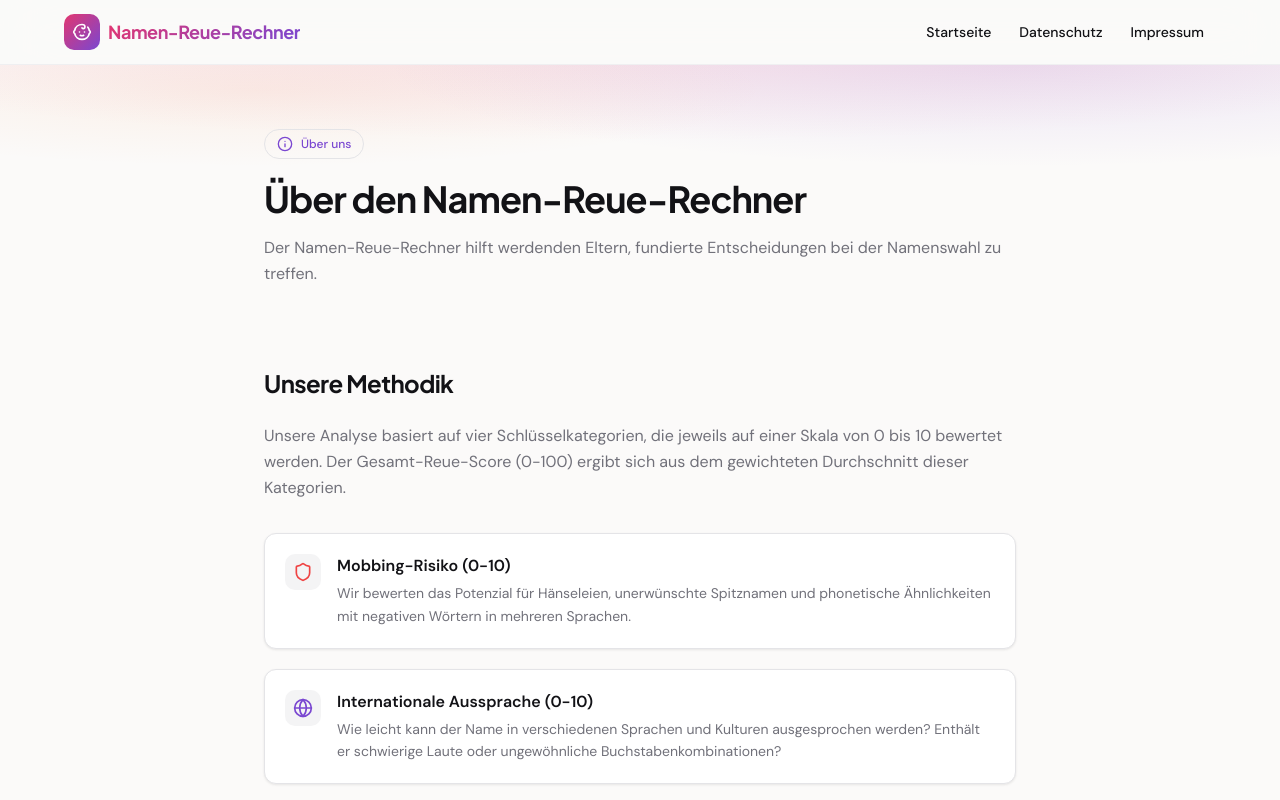
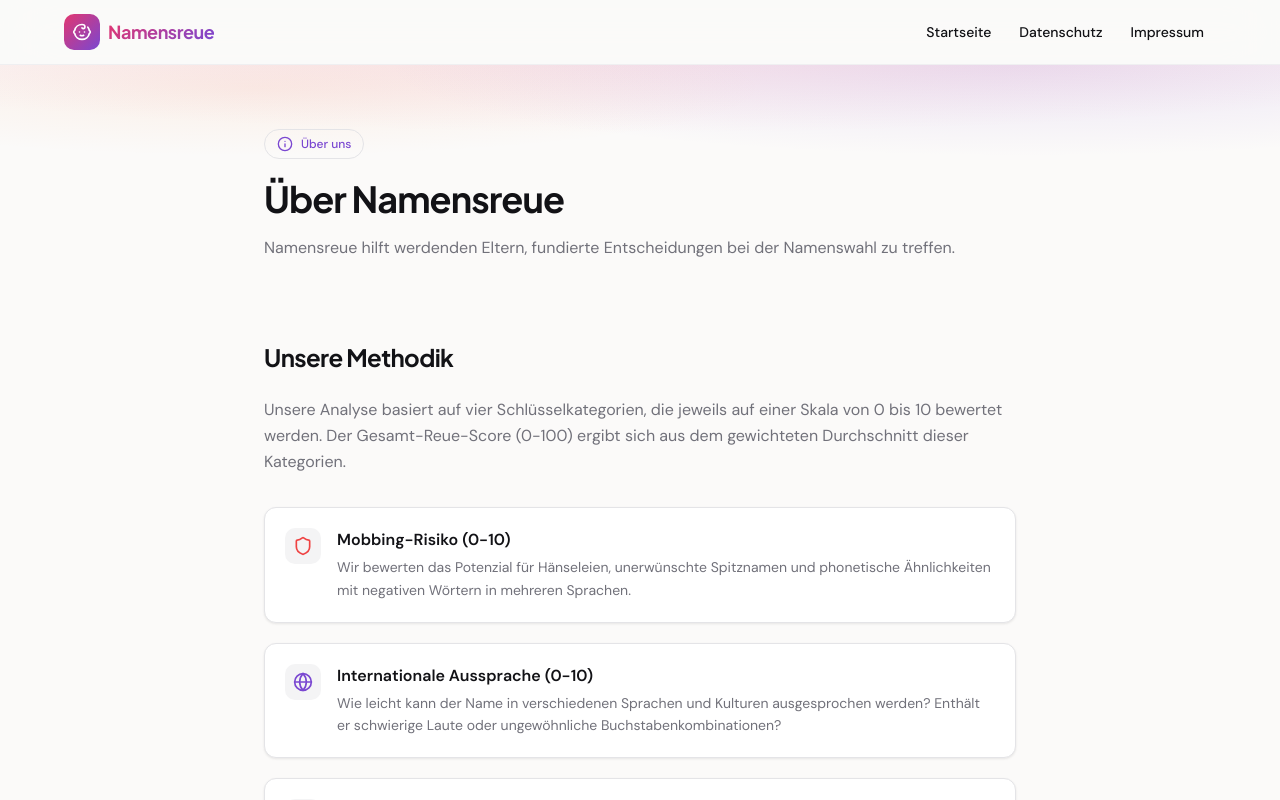
Before and after one commit to DocS61/newlevellife, a Next.js app in the folder nextjs_space/: page /about in a window 1280 px wide. Shown: the top 800 px of the page. Built offline with nearby package versions, Linux system fonts and the light colour scheme; no server answers.

Commit message:
Rename brand to Namensreue everywhere

```diff
--- a/nextjs_space/app/about/about-client.tsx
+++ b/nextjs_space/app/about/about-client.tsx
@@ -24,8 +24,8 @@ export function AboutClient() {
                 <Info className="w-4 h-4 text-[hsl(262,60%,55%)]" />
                 <span className="text-xs font-medium text-[hsl(262,60%,55%)]">Über uns</span>
               </div>
-              <h1 className="font-display text-3xl sm:text-4xl font-bold tracking-tight mb-4">Über den Namen-Reue-Rechner</h1>
-              <p className="text-muted-foreground leading-relaxed">Der Namen-Reue-Rechner hilft werdenden Eltern, fundierte Entscheidungen bei der Namenswahl zu treffen.</p>
+              <h1 className="font-display text-3xl sm:text-4xl font-bold tracking-tight mb-4">Über Namensreue</h1>
+              <p className="text-muted-foreground leading-relaxed">Namensreue hilft werdenden Eltern, fundierte Entscheidungen bei der Namenswahl zu treffen.</p>
             </motion.div>
           </div>
         </section>
--- a/nextjs_space/app/api/og/route.tsx
+++ b/nextjs_space/app/api/og/route.tsx
@@ -10,7 +10,7 @@ export async function GET(request: NextRequest) {
   const origin = searchParams.get('origin') || ''
   const meaning = searchParams.get('meaning') || ''
 
-  const isHomepage = name === 'Namen-Reue-Rechner' || score === 0
+  const isHomepage = name === 'Namensreue' || name === 'Namen-Reue-Rechner' || score === 0
 
   if (isHomepage) {
     return new ImageResponse(
@@ -45,7 +45,7 @@ export async function GET(request: NextRequest) {
               NR
             </div>
             <span style={{ fontSize: '42px', fontWeight: 800, color: '#1a1a2e' }}>
-              Namen-Reue-Rechner
+              Namensreue
             </span>
           </div>
           <div style={{ fontSize: '28px', color: '#6b7280', textAlign: 'center', maxWidth: '800px', lineHeight: 1.5 }}>
@@ -102,7 +102,7 @@ export async function GET(request: NextRequest) {
             NR
           </div>
           <span style={{ fontSize: '22px', fontWeight: 600, color: '#6b21a8' }}>
-            Namen-Reue-Rechner
+            Namensreue
           </span>
         </div>
 
--- a/nextjs_space/app/layout.tsx
+++ b/nextjs_space/app/layout.tsx
@@ -13,22 +13,22 @@ const jetbrainsMono = JetBrains_Mono({ subsets: ['latin'], variable: '--font-mon
 
 export const metadata = {
   metadataBase: new URL(process.env.NEXTAUTH_URL || 'http://localhost:3000'),
-  title: 'Namen-Reue-Rechner | Babynamen analysieren & bewerten',
+  title: 'Namensreue | Babynamen analysieren & bewerten',
   description: 'Analysiere Babynamen auf Mobbing-Risiko, internationale Aussprache, Karrierewirkung und Trends. Finde den perfekten Namen ohne Reue.',
   icons: {
     icon: '/favicon.svg',
     shortcut: '/favicon.svg',
   },
   openGraph: {
-    title: 'Namen-Reue-Rechner | Babynamen analysieren & bewerten',
+    title: 'Namensreue | Babynamen analysieren & bewerten',
     description: 'Wird dein Kind seinen Namen bereuen? Analysiere jeden Babynamen auf Mobbing-Risiko, Karrierewirkung und Trends.',
-    images: ['/api/og?name=Namen-Reue-Rechner&score=0&origin=&meaning=Wird%20dein%20Kind%20seinen%20Namen%20bereuen%3F'],
+    images: ['/api/og?name=Namensreue&score=0&origin=&meaning=Wird%20dein%20Kind%20seinen%20Namen%20bereuen%3F'],
     type: 'website',
     locale: 'de_DE',
   },
   twitter: {
     card: 'summary_large_image',
-    title: 'Namen-Reue-Rechner | Babynamen analysieren & bewerten',
+    title: 'Namensreue | Babynamen analysieren & bewerten',
     description: 'Wird dein Kind seinen Namen bereuen? Analysiere jeden Babynamen auf Mobbing-Risiko, Karrierewirkung und Trends.',
     images: ['/og-image.png'],
   },
@@ -52,7 +52,7 @@ export default function RootLayout({
             __html: JSON.stringify({
               '@context': 'https://schema.org',
               '@type': 'WebApplication',
-              name: 'Namen-Reue-Rechner',
+              name: 'Namensreue',
               description: 'Analysiere Babynamen auf Mobbing-Risiko, internationale Aussprache, Karrierewirkung und Trends.',
               url: process.env.NEXTAUTH_URL || 'http://localhost:3000',
               applicationCategory: 'UtilityApplication',
--- a/nextjs_space/app/name/[slug]/name-page-client.tsx
+++ b/nextjs_space/app/name/[slug]/name-page-client.tsx
@@ -337,7 +337,7 @@ export function NamePageClient({ nameData, relatedNames }: NamePageClientProps)
             description: `Detaillierte Analyse des Babynamens ${nameData.name}: Herkunft, Bedeutung und Risikobewertung.`,
             author: {
               '@type': 'Organization',
-              name: 'Namen-Reue-Rechner',
+              name: 'Namensreue',
             },
           }),
         }}
--- a/nextjs_space/app/name/[slug]/page.tsx
+++ b/nextjs_space/app/name/[slug]/page.tsx
@@ -17,7 +17,7 @@ export async function generateMetadata({ params }: Props): Promise<Metadata> {
 
   if (!name) {
     return {
-      title: `${slug} – Namensanalyse | Namen-Reue-Rechner`,
+      title: `${slug} – Namensanalyse | Namensreue`,
       description: `Analyse des Babynamens ${slug}: Mobbing-Risiko, Karrierewirkung, internationale Aussprache und Trend-Bewertung.`,
     }
   }
@@ -28,10 +28,10 @@ export async function generateMetadata({ params }: Props): Promise<Metadata> {
   const ogImageUrl = `${baseUrl}/api/og?name=${encodeURIComponent(name.name)}&score=${name.overallRegret}&origin=${encodeURIComponent(name.origin || '')}&meaning=${encodeURIComponent(name.meaningDe || '')}`
 
   return {
-    title: `${name.name} – Namensanalyse & Bedeutung | Namen-Reue-Rechner`,
+    title: `${name.name} – Namensanalyse & Bedeutung | Namensreue`,
     description: `${name.name}: Herkunft ${name.origin}, Bedeutung „${name.meaningDe}". Reue-Score ${name.overallRegret}/100 (${riskLevel} Risiko). Detaillierte Analyse zu Mobbing, Karriere, Aussprache & Trends.`,
     openGraph: {
-      title: `${name.name} – Babynamen-Analyse | Namen-Reue-Rechner`,
+      title: `${name.name} – Babynamen-Analyse | Namensreue`,
       description: `Reue-Score ${name.overallRegret}/100 für ${name.name}. Lohnt sich dieser Name? Jetzt analysieren!`,
       type: 'article',
       locale: 'de_DE',
--- a/nextjs_space/components/footer.tsx
+++ b/nextjs_space/components/footer.tsx
@@ -13,7 +13,7 @@ export function Footer() {
       <div className="max-w-[1200px] mx-auto px-4 sm:px-6 py-8">
         <div className="flex flex-col sm:flex-row items-center justify-between gap-4">
           <p className="text-sm text-muted-foreground flex items-center gap-1">
-            © {year} Namen-Reue-Rechner. Alle Analysen dienen der Unterhaltung und ersetzen keine professionelle Beratung.
+            © {year} Namensreue. Alle Analysen dienen der Unterhaltung und ersetzen keine professionelle Beratung.
             <Heart className="w-3.5 h-3.5 text-[hsl(340,75%,55%)] inline" />
           </p>
           <nav className="flex items-center gap-4">
--- a/nextjs_space/components/header.tsx
+++ b/nextjs_space/components/header.tsx
@@ -16,7 +16,7 @@ export function Header() {
             <Baby className="w-5 h-5" />
           </div>
           <span className="font-display font-bold text-lg tracking-tight hidden sm:block">
-            <span className="gradient-text">Namen-Reue-Rechner</span>
+            <span className="gradient-text">Namensreue</span>
           </span>
         </Link>
 
--- a/nextjs_space/components/homepage-client.tsx
+++ b/nextjs_space/components/homepage-client.tsx
@@ -14,8 +14,8 @@ import { toast } from 'sonner'
 
 const faqData = [
   {
-    q: 'Was genau misst der Namen-Reue-Rechner?',
-    a: 'Der Namen-Reue-Rechner analysiert jeden Babynamen in vier Kategorien: Mobbing-Risiko (Potenzial für Hänseleien), Aussprache-Schwierigkeit (internationale Verständlichkeit), Karriere-Risiko (berufliche Wahrnehmung) und Trend-Risiko (Zeitlosigkeit vs. Modename). Aus diesen vier Werten wird ein Gesamt-Reue-Score von 0 bis 100 berechnet.'
+    q: 'Was genau misst Namensreue?',
+    a: 'Namensreue analysiert jeden Babynamen in vier Kategorien: Mobbing-Risiko (Potenzial für Hänseleien), Aussprache-Schwierigkeit (internationale Verständlichkeit), Karriere-Risiko (berufliche Wahrnehmung) und Trend-Risiko (Zeitlosigkeit vs. Modename). Aus diesen vier Werten wird ein Gesamt-Reue-Score von 0 bis 100 berechnet.'
   },
   {
     q: 'Wie wird der Gesamt-Reue-Score berechnet?',
@@ -35,7 +35,7 @@ const faqData = [
   },
   {
     q: 'Ist die Analyse wirklich kostenlos?',
-    a: 'Ja, die Nutzung des Namen-Reue-Rechners ist vollständig kostenlos. Du kannst so viele Namen analysieren, wie du möchtest – ohne Registrierung und ohne versteckte Kosten.'
+    a: 'Ja, die Nutzung von Namensreue ist vollständig kostenlos. Du kannst so viele Namen analysieren, wie du möchtest – ohne Registrierung und ohne versteckte Kosten.'
   },
   {
     q: 'Kann ich auch Doppelnamen prüfen?',
@@ -66,7 +66,7 @@ export function HomepageClient() {
 
   const handleShareSite = async () => {
     const shareData = {
-      title: 'Namen-Reue-Rechner – Babynamen analysieren',
+      title: 'Namensreue – Babynamen analysieren',
       text: 'Wird dein Kind seinen Namen bereuen? Kostenlose Namensanalyse auf Mobbing-Risiko, Karrierewirkung und mehr!',
       url: typeof window !== 'undefined' ? window.location.href : '',
     }
@@ -213,7 +213,7 @@ export function HomepageClient() {
         >
           <Heart className="w-8 h-8 mx-auto mb-3 opacity-90" />
           <h2 className="font-display text-xl sm:text-2xl font-bold mb-2">Kennst du andere werdende Eltern?</h2>
-          <p className="text-sm opacity-90 mb-4 max-w-md mx-auto">Teile den Namen-Reue-Rechner – damit auch sie die bestmögliche Namenswahl treffen können!</p>
+          <p className="text-sm opacity-90 mb-4 max-w-md mx-auto">Teile Namensreue – damit auch sie die bestmögliche Namenswahl treffen können!</p>
           <button
             onClick={handleShareSite}
             className="inline-flex items-center gap-2 px-6 py-3 rounded-xl bg-white text-[hsl(340,75%,55%)] font-semibold text-sm hover:bg-white/90 transition-colors"
```
Also changed, not shown: 1 other file (tests, documents, lock files or other folders).
